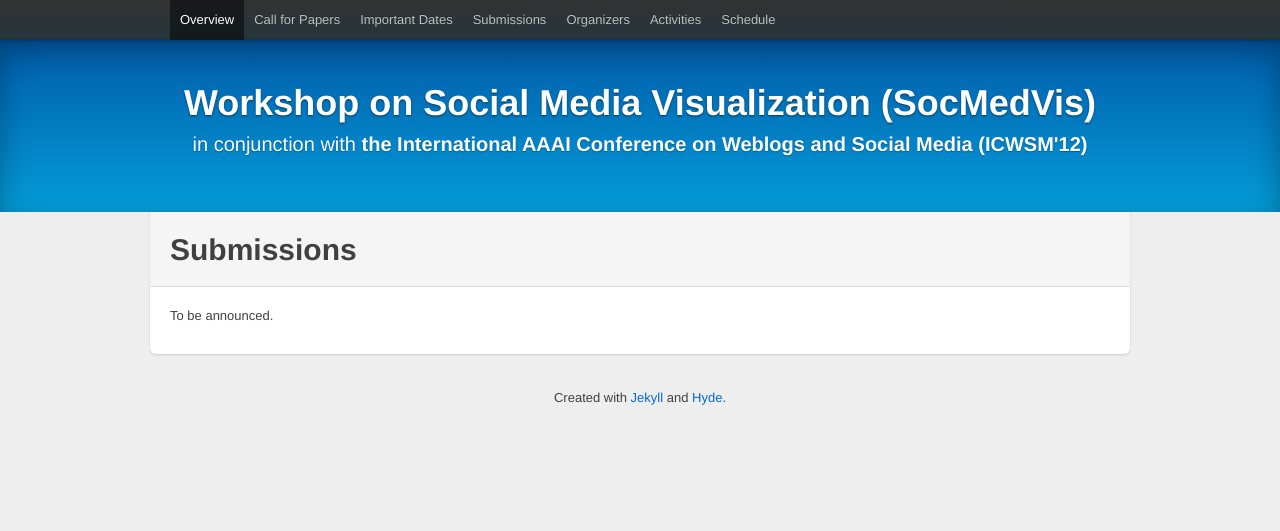
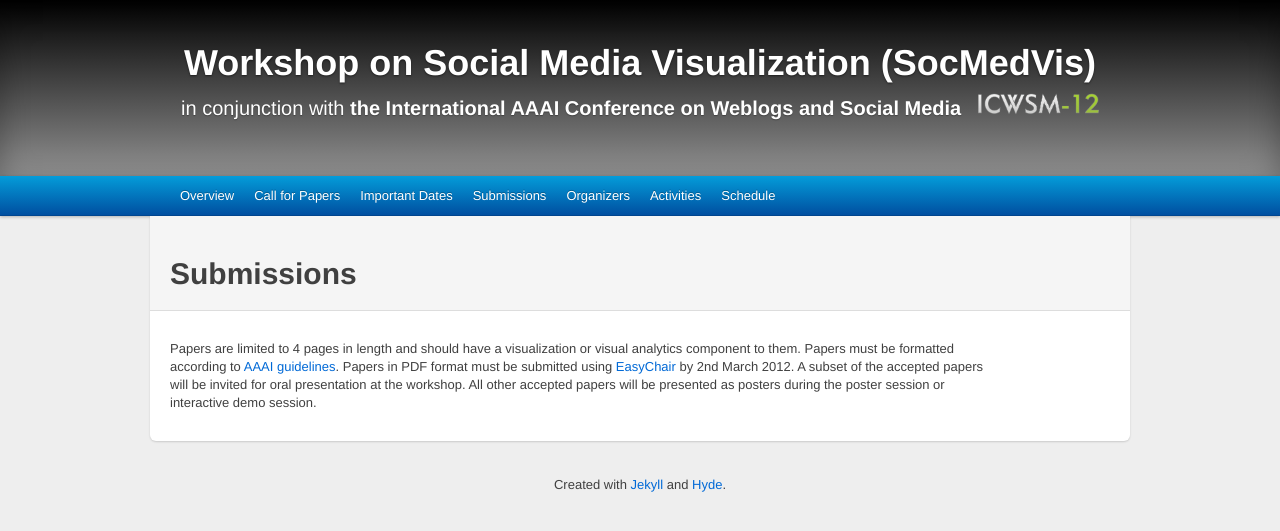
Before and after one commit to harrigan/socmedvis.ucd.ie, a Jekyll site: the page built from _source/submissions.html, in a window 1280 px wide. Shown: the top 531 px of the page. Built offline with Jekyll 4.4.1, drawn with Linux system fonts in a browser that asks for light colours; Markdown is read by kramdown in place of the engine named in the settings.

Commit message:
Moved the navigation bar down and switched the colors

```diff
--- a/_source/_layouts/default.html
+++ b/_source/_layouts/default.html
@@ -2,6 +2,9 @@
 <html>
   <head>
     <meta content='text/html; charset=utf-8' http-equiv='content-type' />
+    <meta content='no-cache' http-equiv='Cache-Control' />
+    <meta content='no-cache' http-equiv='Pragma' />
+    <meta content='0' http-equiv='Expires' />
     <title>
       Workshop on Social Media Visualization (SocMedVis)
     </title>
@@ -10,6 +13,23 @@
     <link href='/css/style.css' rel='stylesheet' type='text/css' />
   </head>
   <body>
+    <div class='jumbotron masthead'>
+      <div class='inner'>
+        <div class='container'>
+          <h1>
+            Workshop on Social Media Visualization (SocMedVis)
+          </h1>
+          <p class='lead'>
+            in conjunction with
+            <a href='http://www.icwsm.org'>the International AAAI Conference on Weblogs and Social Media</a>
+            &nbsp;
+            <a href='http://www.icwsm.org'>
+              <img height='25px' src='media/icwsm_logo.png' width='121px' />
+            </a>
+          </p>
+        </div>
+      </div>
+    </div>
     <div class='topbar'>
       <div class='fill'>
         <div class='container'>
@@ -27,7 +47,7 @@
               <a href='/submissions.html'>Submissions</a>
             </li>
             <li>
-              <a href='/organizers.html'>Organizers</a>
+              <a href='/organizers_and_program_committee.html'>Organizers</a>
             </li>
             <li>
               <a href='/activities.html'>Activities</a>
@@ -36,19 +56,6 @@
               <a href='/schedule.html'>Schedule</a>
             </li>
           </ul>
-        </div>
-      </div>
-    </div>
-    <div class='jumbotron masthead'>
-      <div class='inner'>
-        <div class='container'>
-          <h1>
-            Workshop on Social Media Visualization (SocMedVis)
-          </h1>
-          <p class='lead'>
-            in conjunction with
-            <a href='http://www.icwsm.org/'>the International AAAI Conference on Weblogs and Social Media (ICWSM'12)</a>
-          </p>
         </div>
       </div>
     </div>
--- a/_source/css/style.css
+++ b/_source/css/style.css
@@ -17,7 +17,7 @@
 
 .page-header {
   background-color: #F5F5F5;
-  padding: 20px 20px 10px;
+  padding: 40px 20px 10px;
   margin: -20px -20px 20px; }
 
 .content .span10 {
@@ -28,12 +28,27 @@
   padding-left: 19px;
   border-left: 1px solid #EEE; }
 
+.topbar {
+  top: inherit;
+  position: inherit; }
+
 .topbar .btn {
   border: 0; }
 
+.topbar a {
+  color: white; }
+
+.topbar div > ul a:hover, .nav a:hover {
+  color: #C0C0C0;
+  text-decoration: none; }
+
+.topbar div > ul .active > a, .nav .active > a {
+  background-color: inherit;
+  background-color: inherit; }
+
 .jumbotron {
   min-width: 940px;
-  padding-top: 40px; }
+  padding-top: 0px; }
   .jumbotron .inner {
     padding: 45px 0;
     -webkit-box-shadow: inset 0 10px 30px rgba(0, 0, 0, 0.3);
@@ -57,11 +72,27 @@
     font-weight: bold; }
 
 .masthead {
-  background-color: #049CD9;
+  background-color: #909090;
   background-repeat: no-repeat;
-  background-image: -webkit-gradient(linear, left top, left bottom, from(#004d9f), to(#049cd9));
-  background-image: -webkit-linear-gradient(#004d9f, #049cd9);
-  background-image: -moz-linear-gradient(#004d9f, #049cd9);
-  background-image: -o-linear-gradient(top, #004d9f, #049cd9);
-  background-image: -khtml-gradient(linear, left top, left bottom, from(#004d9f), to(#049cd9));
-  filter: progid:DXImageTransform.Microsoft.gradient(startColorstr='#004D9F', endColorstr='#049CD9', GradientType=0); }
+  background-image: -webkit-gradient(linear, left top, left bottom, from(black), to(#909090));
+  background-image: -webkit-linear-gradient(black, #909090);
+  background-image: -moz-linear-gradient(black, #909090);
+  background-image: -o-linear-gradient(top, black, #909090);
+  background-image: -khtml-gradient(linear, left top, left bottom, from(black), to(#909090));
+  filter: progid:DXImageTransform.Microsoft.gradient(startColorstr='#000000', endColorstr='#909090', GradientType=0); }
+
+.topbar-inner, .topbar .fill {
+  background-color: #004D9F;
+  background-color: #004D9F;
+  background-repeat: repeat-x;
+  background-image: -khtml-gradient(linear, left top, left bottom, from(#049cd9), to(#004d9f));
+  background-image: -moz-linear-gradient(top, #049cd9, #004d9f);
+  background-image: -ms-linear-gradient(top, #049cd9, #004d9f);
+  background-image: -webkit-gradient(linear, left top, left bottom, color-stop(0%, #049cd9), color-stop(100%, #004d9f));
+  background-image: -webkit-linear-gradient(top, #049cd9, #004d9f);
+  background-image: -o-linear-gradient(top, #049cd9, #004d9f);
+  background-image: linear-gradient(top, #049cd9, #004d9f);
+  filter: progid:DXImageTransform.Microsoft.gradient(startColorstr='#049CD9', endColorstr='#004D9F', GradientType=0);
+  -webkit-box-shadow: 0 1px 3px rgba(0, 0, 0, 0.25), inset 0 -1px 0 rgba(0, 0, 0, 0.1);
+  -moz-box-shadow: 0 1px 3px rgba(0, 0, 0, 0.25), inset 0 -1px 0 rgba(0, 0, 0, 0.1);
+  box-shadow: 0 1px 3px rgba(0, 0, 0, 0.25), inset 0 -1px 0 rgba(0, 0, 0, 0.1); }
--- a/_source/submissions.html
+++ b/_source/submissions.html
@@ -2,4 +2,12 @@
 layout: default
 title: Submissions
 ---
-To be announced.
+<p>
+  Papers are limited to 4 pages in length and should have a visualization or visual analytics component to them. Papers must be formatted according to
+  <a href='http://www.aaai.org/Publications/Author/formatting-instructions.pdf'>AAAI guidelines</a>.
+  Papers in PDF format must be submitted using
+  <a href='http://www.easychair.org/conferences/?conf=socmedvis2012'>
+    EasyChair
+  </a>
+  by 2nd March 2012. A subset of the accepted papers will be invited for oral presentation at the workshop. All other accepted papers will be presented as posters during the poster session or interactive demo session.
+</p>
```
Also changed, not shown: _source/_layouts/sass/style.scss (+45 -9 lines), _source/call_for_papers.html (+3 -5 lines), _source/organizers_and_program_committee.html (added, +24 -0 lines), _source/favicon.ico (deleted), _source/media/favicon.ico (deleted), _source/media/icwsm_logo.png (added), 6 other files.
